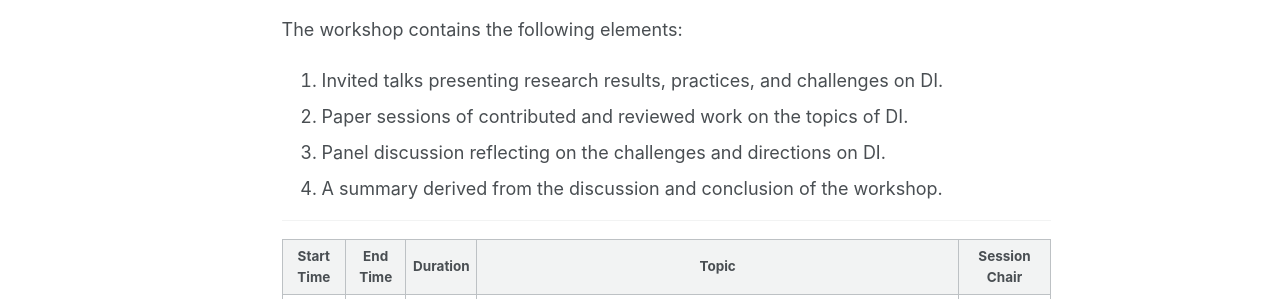
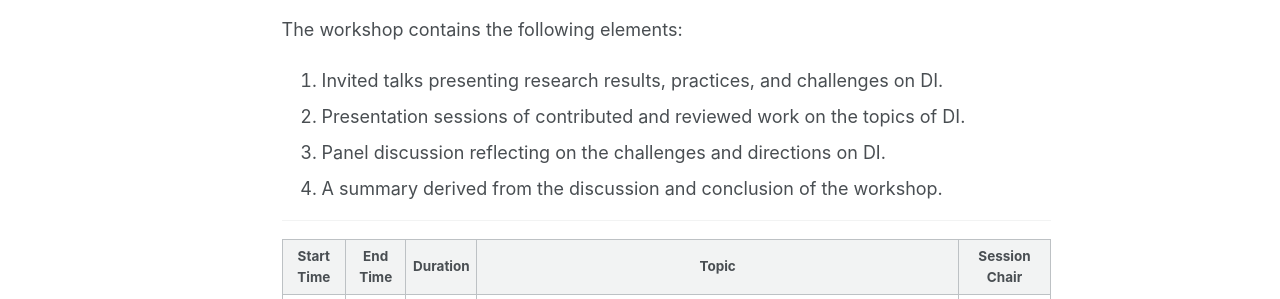
Before and after one commit to document-intelligence/DI-2022, a Jekyll site: the page built from _pages/program.md, in a window 1280 px wide. Shown: the part 181-480 px from the top of the page. Built offline with Jekyll 4.4.1, drawn with Linux system fonts in a browser that asks for light colours.

Commit message:
Update program.md

```diff
--- a/_pages/program.md
+++ b/_pages/program.md
@@ -10,7 +10,7 @@ permalink: /program/
 The workshop contains the following elements:
 
 1. Invited talks presenting research results, practices, and challenges on DI.
-2. Paper sessions of contributed and reviewed work on the topics of DI.
+2. Presentation sessions of contributed and reviewed work on the topics of DI.
 3. Panel discussion reflecting on the challenges and directions on DI.
 4. A summary derived from the discussion and conclusion of the workshop.
 
```
